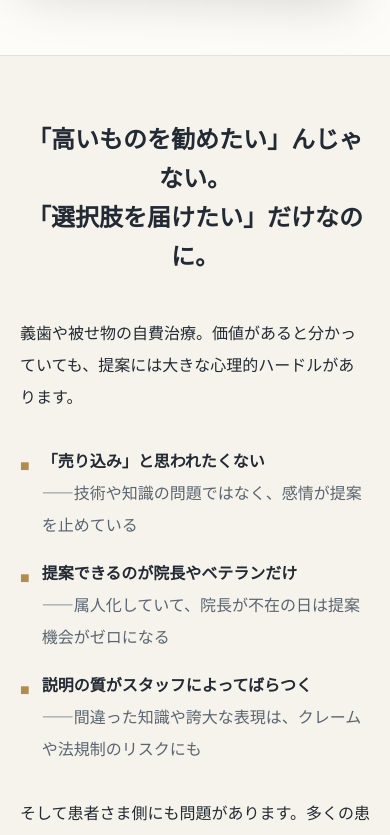
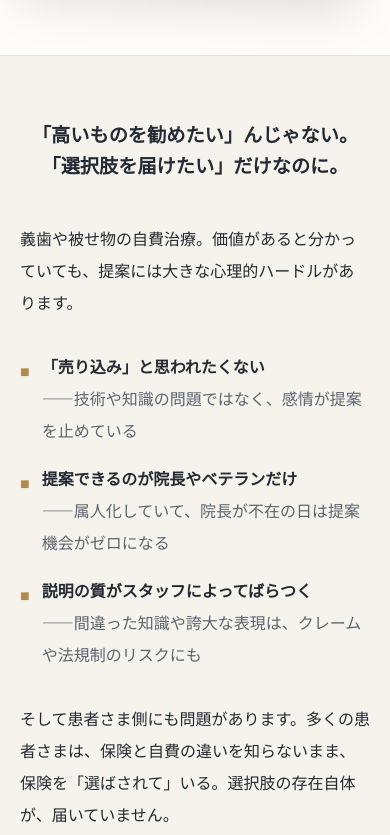
Before and after one commit to Takahito000/dental_tc_app-Private, a Next.js app: page / in a window 390 px wide. Shown: the part 1100-1935 px from the top of the page. Built offline with nearby package versions, Linux system fonts and the light colour scheme.

Commit message:
LP公開版：監修者セクション完成・特商法文言確定・動画背景・GA4実装

```diff
--- a/app/page.tsx
+++ b/app/page.tsx
@@ -101,11 +101,12 @@ export default function LandingPage() {
         {/* 💡 背景動画＋半透明オーバーレイ（テキストは relative z-10 で最前面） */}
         <Section2Background />
         <div className="relative z-10 mx-auto max-w-3xl px-5 py-16 md:py-24">
-          <SerifHeading className="text-center">
-            「高いものを勧めたい」んじゃない。
+          {/* 💡 モバイルで4行に分裂しないよう、各行をnowrap＋モバイルのみ文字サイズ調整（PCは現行サイズ維持） */}
+          <h2 className="text-center font-serif-jp text-[1.2rem] font-bold leading-relaxed text-ink md:text-3xl">
+            <span className="whitespace-nowrap">「高いものを勧めたい」んじゃない。</span>
             <br />
-            「選択肢を届けたい」だけなのに。
-          </SerifHeading>
+            <span className="whitespace-nowrap">「選択肢を届けたい」だけなのに。</span>
+          </h2>
           <div className="mt-10 space-y-8 leading-loose">
             <p>
               義歯や被せ物の自費治療。価値があると分かっていても、提案には大きな心理的ハードルがあります。
@@ -374,7 +375,8 @@ export default function LandingPage() {
           <blockquote className="mt-10 rounded-xl border border-line bg-white p-8 leading-loose md:p-10">
             {/* 2カラム：左=推薦文、右=写真＋署名。モバイルは縦積み（写真→本文） */}
             <div className="flex flex-col-reverse gap-8 md:flex-row md:gap-10">
-              <div className="md:flex-1">
+              {/* 💡 コメントが長いためフォントサイズを現行の約80%に縮小（肩書・署名のサイズは変更しない） */}
+              <div className="text-[0.8rem] md:flex-1">
                 <p>
                   “患者さんに寄り添う”
                   <br />
```
Also changed, not shown: 1 other file (tests, documents, lock files or other folders).
